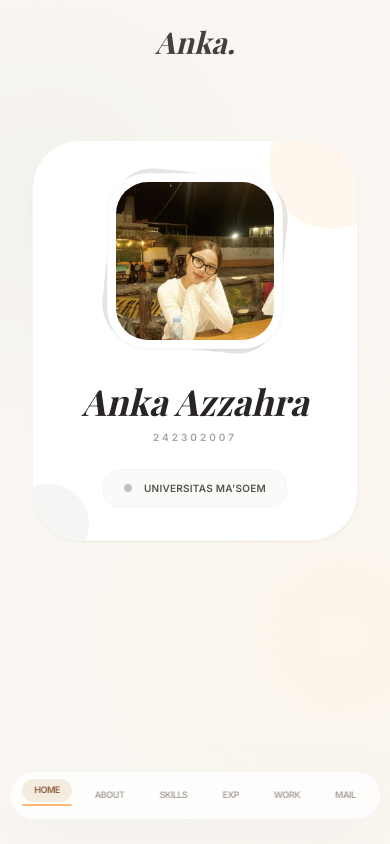
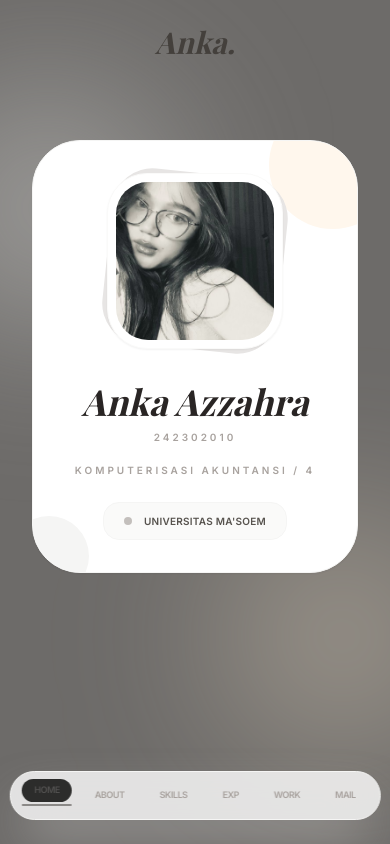
Before and after one commit to ankaazzahra/pwm-anka, a plain HTML site: page index.html in a window 390 px wide. Drawn offline with nearby package versions, Linux system fonts and the light colour scheme.

Commit message:
Add files via upload

```diff
--- a/home.html
+++ b/home.html
@@ -10,7 +10,7 @@
         <div class="absolute inset-0 bg-stone-200 rotate-6 rounded-[2.5rem] -z-10 group-hover:rotate-12 transition-transform duration-500"></div>
 
         <div class="w-44 h-44 md:w-52 md:h-52 bg-white p-2 rounded-[2.5rem] shadow-sm border border-stone-50">
-          <img src="anka.jpeg" alt="Anka Azzahra"
+          <img src="kaa.jpeg" alt="Anka Azzahra"
                class="w-full h-full object-cover rounded-[2rem] grayscale-[20%] group-hover:grayscale-0 transition-all duration-500">
         </div>
       </div>
@@ -21,7 +21,7 @@
         </h1>
 
         <p class="text-[10px] md:text-xs font-bold text-stone-400 uppercase tracking-[0.3em] mb-6">
-          242302007
+          242302010 <br> </br> Komputerisasi Akuntansi / 4
         </p>
 
         <div class="inline-flex items-center gap-3 px-5 py-2.5 bg-stone-50 rounded-2xl border border-stone-100 group-hover:bg-orange-50 group-hover:border-orange-100 transition-colors">
--- a/index.html
+++ b/index.html
@@ -12,7 +12,7 @@
     body {
       font-family: 'Inter', sans-serif;
       overflow-x: hidden;
-      background-color: #faf7f2; /* Warna krem hangat */
+      background-color: #6d6b69; /* Warna krem hangat */
     }
     h1, h2, .brand {
       font-family: 'Playfair Display', serif;
@@ -43,17 +43,17 @@
       left: 0;
       width: 100%;
       height: 2px;
-      background-color: #fdba74; /* orange-300 */
+      background-color: #8b8987; /* orange-300 */
       border-radius: 2px;
     }
 
     /* Style Navigasi Bawah Mobile Aktif */
     .mobile-nav-active {
-      color: #8b5e3c !important; /* Warna coklat hangat */
+      color: #525150 !important; /* Warna coklat hangat */
       transform: translateY(-5px);
     }
     .mobile-nav-active span {
-      background-color: #f5ece0; /* Background krem muda */
+      background-color: #2c2c2b; /* Background krem muda */
       border-radius: 12px;
       padding: 4px 12px;
     }
```
Also changed, not shown: about.html (+1 -1 lines), experience.html (+18 -0 lines), kaa.jpeg (added).
